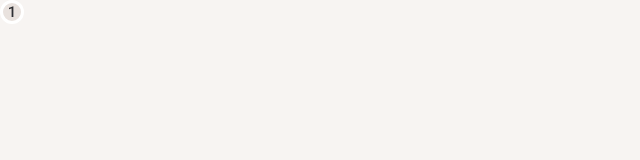
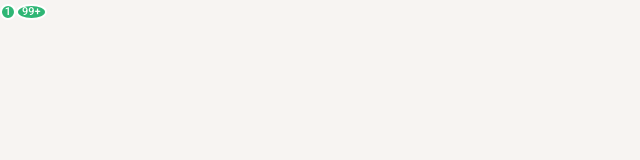
Before and after one commit to NickMomotenko/vk-odnoklasniki-test, a React (Vite) app: page / in a window 1280 px wide. Shown: the top 160 px of the page, without its empty margins (0-640 px from the left). Built offline with nearby package versions, Linux system fonts and the light colour scheme.

Commit message:
fixed counter value

```diff
--- a/src/App.tsx
+++ b/src/App.tsx
@@ -3,7 +3,8 @@ import { Counter } from "./components/Counter";
 export const App = () => {
   return (
     <div className="app">
-      <Counter size={24} />
+      <Counter size={16}>1</Counter>
+      <Counter size={16}>101</Counter>
     </div>
   );
 };
--- a/src/components/Counter/helper.ts
+++ b/src/components/Counter/helper.ts
@@ -2,14 +2,17 @@ export const sizes = {
   24: {
     fontSize: 15,
     strokeWidth: 3,
+    horPadding: 6,
   },
   20: {
     fontSize: 13,
     strokeWidth: 2,
+    horPadding: 4,
   },
   16: {
     fontSize: 11,
     strokeWidth: 2,
+    horPadding: 4,
   },
   12: {
     fontSize: 9,
--- a/src/components/Counter/index.tsx
+++ b/src/components/Counter/index.tsx
@@ -8,24 +8,31 @@ type CounterProps = {
   view?: "primary" | "secondary";
   stroke?: true | false;
   pulse?: true | false;
+  children?: React.ReactNode;
 };
 
 export const Counter: React.FC<CounterProps> = ({
   size = 12,
-  view = "secondary",
+  view = "primary",
   stroke = true,
   pulse = true,
+  children,
 }) => {
   const counterRef = useRef<any>();
   const counterValueRef = useRef<any>();
 
   const isCounterValueHidden = size === 12 || size === 8;
 
+  const isSingleSymbol = children && children.length === 1;
+
   useEffect(() => {
     if (counterRef.current) {
       if (size) {
         counterRef.current.style.height = `${size}px`;
-        counterRef.current.style.width = `${size}px`;
+        if (!isSingleSymbol) {
+          counterRef.current.style.width = `auto`;
+          counterRef.current.style.padding = `0 ${sizes[size]?.horPadding}px`;
+        } else counterRef.current.style.width = `${size}px`;
 
         if (counterValueRef.current)
           counterValueRef.current.style.fontSize = `${sizes[size]?.fontSize}px`;
@@ -58,13 +65,14 @@ export const Counter: React.FC<CounterProps> = ({
         counterRef.current.classList.add("counter--animation");
       } else counterRef.current.classList.remove("counter--animation");
     }
-  }, [size, view, stroke]);
+  }, [size, view, stroke, children]);
 
   return (
     <div className="counter" ref={counterRef}>
       {!isCounterValueHidden && (
         <span className="counter__value" ref={counterValueRef}>
-          1
+          {isSingleSymbol && children}
+          {children > 99 && "99+"}
         </span>
       )}
     </div>
```
